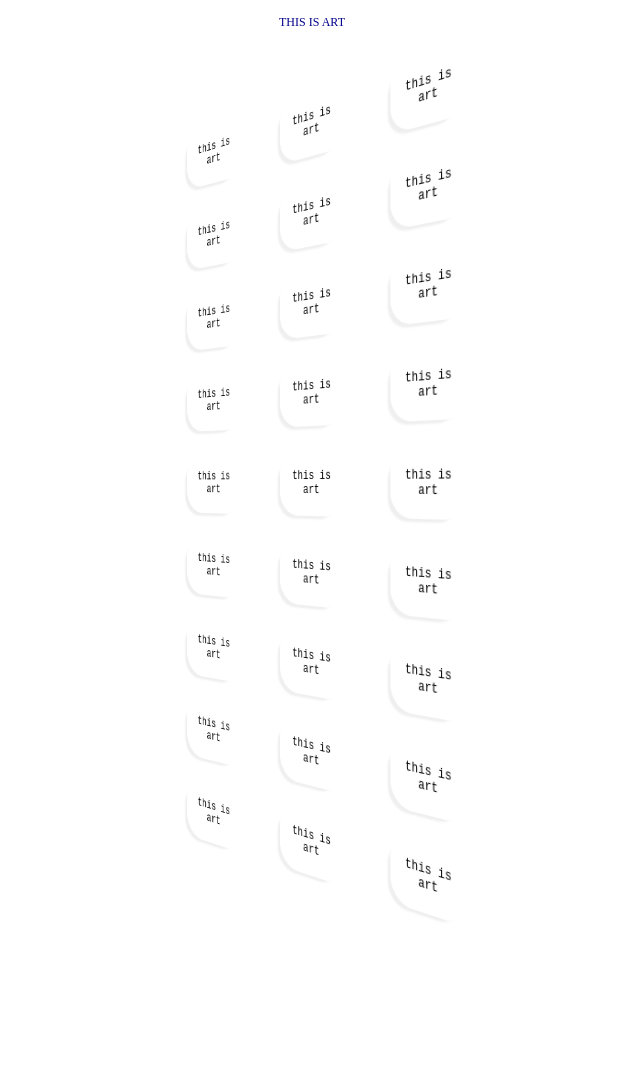
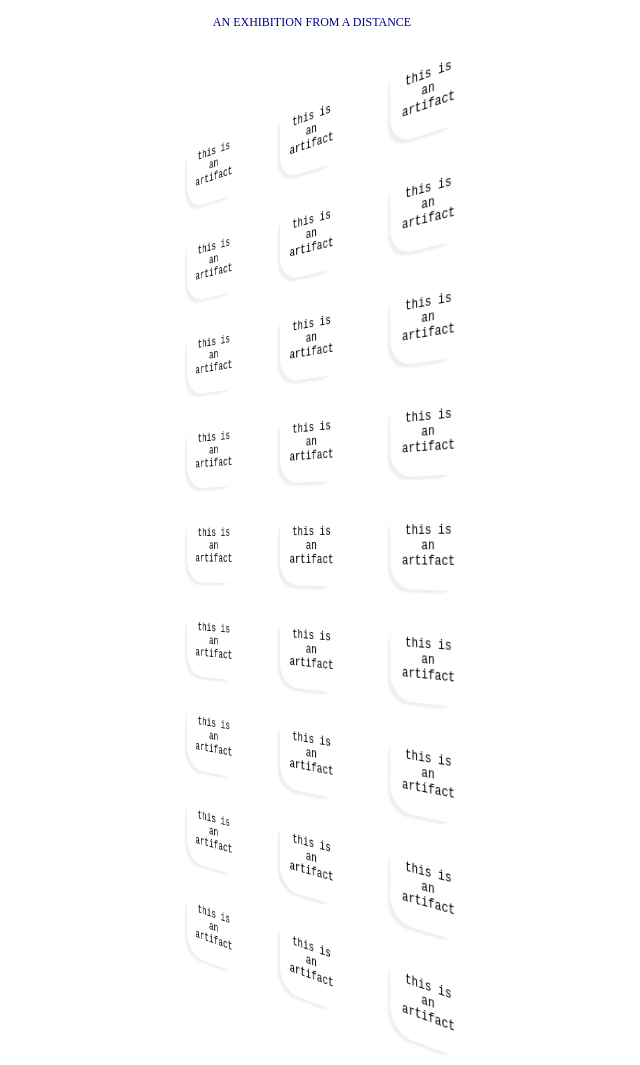
Before and after one commit to kiaraputrilia/Y0301, a plain HTML site: page project 2/sign.html in a window 1280 px wide. Shown: the whole page, without its empty margins (328-968 px from the left). Before the commit the page ends 955 px from the top, so only its background shows below. Drawn offline with nearby package versions, Linux system fonts and the light colour scheme.

Commit message:
changed text from this is art -- this is an artifact

```diff
--- a/project 2/sign.html
+++ b/project 2/sign.html
@@ -14,91 +14,91 @@
 
     <br>
 <center><span id="showTitleOne" class="highlight" style="color: darkblue; justify-content: center;">
-                   THIS IS ART</span></center>
+                   AN EXHIBITION FROM A DISTANCE</span></center>
 
     <div class="wrapper">
         <div class="inner">
             <div class="titleOne">
           <figure>
-            <figcaption>this is art</span></figcaption>
+            <figcaption>this is an artifact</span></figcaption>
           </figure>
           <figure>
-            <figcaption>this is art</figcaption>
+            <figcaption>this is an artifact</span></figcaption>
           </figure>
           <figure>
-            <figcaption>this is art</figcaption>
+            <figcaption>this is an artifact</span></figcaption>
           </figure>
           <figure>
-            <figcaption>this is art</figcaption>
+            <figcaption>this is an artifact</span></figcaption>
           </figure>
           <figure>
-            <figcaption>this is art</figcaption>
+            <figcaption>this is an artifact</span></figcaption>
           </figure>
           <figure>
-            <figcaption>this is art</figcaption>
+            <figcaption>this is an artifact</span></figcaption>
           </figure>
           <figure>
-            <figcaption>this is art</figcaption>
+            <figcaption>this is an artifact</span></figcaption>
           </figure>
           <figure>
-            <figcaption>this is art</figcaption>
+            <figcaption>this is an artifact</figcaption>
           </figure>
           <figure>
-            <figcaption>this is art</figcaption>
+            <figcaption>this is an artifact</figcaption>
           </figure>
           <figure>
-            <figcaption>this is art</figcaption>
+            <figcaption>this is an artifact</figcaption>
           </figure>
           <figure>
-            <figcaption>this is art</figcaption>
+            <figcaption>this is an artifact</figcaption>
           </figure>
           <figure>
-            <figcaption>this is art</figcaption>
+            <figcaption>this is an artifact</figcaption>
           </figure>
           <figure>
-            <figcaption>this is art</figcaption>
+            <figcaption>this is an artifact</figcaption>
           </figure>
           <figure>
-            <figcaption>this is art</figcaption>
+            <figcaption>this is an artifact</figcaption>
           </figure>
           <figure>
-            <figcaption>this is art</figcaption>
+            <figcaption>this is an artifact</figcaption>
           </figure>
           <figure>
-            <figcaption>this is art</figcaption>
+            <figcaption>this is an artifact</figcaption>
           </figure>
           <figure>
-            <figcaption>this is art</figcaption>
+            <figcaption>this is an artifact</figcaption>
           </figure>
           <figure>
-            <figcaption>this is art</figcaption>
+            <figcaption>this is an artifact</figcaption>
           </figure>
           <figure>
-            <figcaption>this is art</figcaption>
+            <figcaption>this is an artifact</figcaption>
           </figure>
           <figure>
-            <figcaption>this is art</figcaption>
+            <figcaption>this is an artifact</figcaption>
           </figure>
           <figure>
-            <figcaption>this is art</figcaption>
+            <figcaption>this is an artifact</figcaption>
           </figure>
           <figure>
-            <figcaption>this is art</figcaption>
+            <figcaption>this is an artifact</figcaption>
           </figure>
           <figure>
-            <figcaption>this is art</figcaption>
+            <figcaption>this is an artifact</figcaption>
           </figure>
           <figure>
-            <figcaption>this is art</figcaption>
+            <figcaption>this is an artifact</figcaption>
           </figure>
           <figure>
-            <figcaption>this is art</figcaption>
+            <figcaption>this is an artifact</figcaption>
           </figure>
           <figure>
-            <figcaption>this is art</figcaption>
+            <figcaption>this is an artifact</figcaption>
           </figure>
           <figure>
-            <figcaption>this is art</figcaption>
+            <figcaption>this is an artifact</figcaption>
           </figure>
         </div>
       </div>
```
